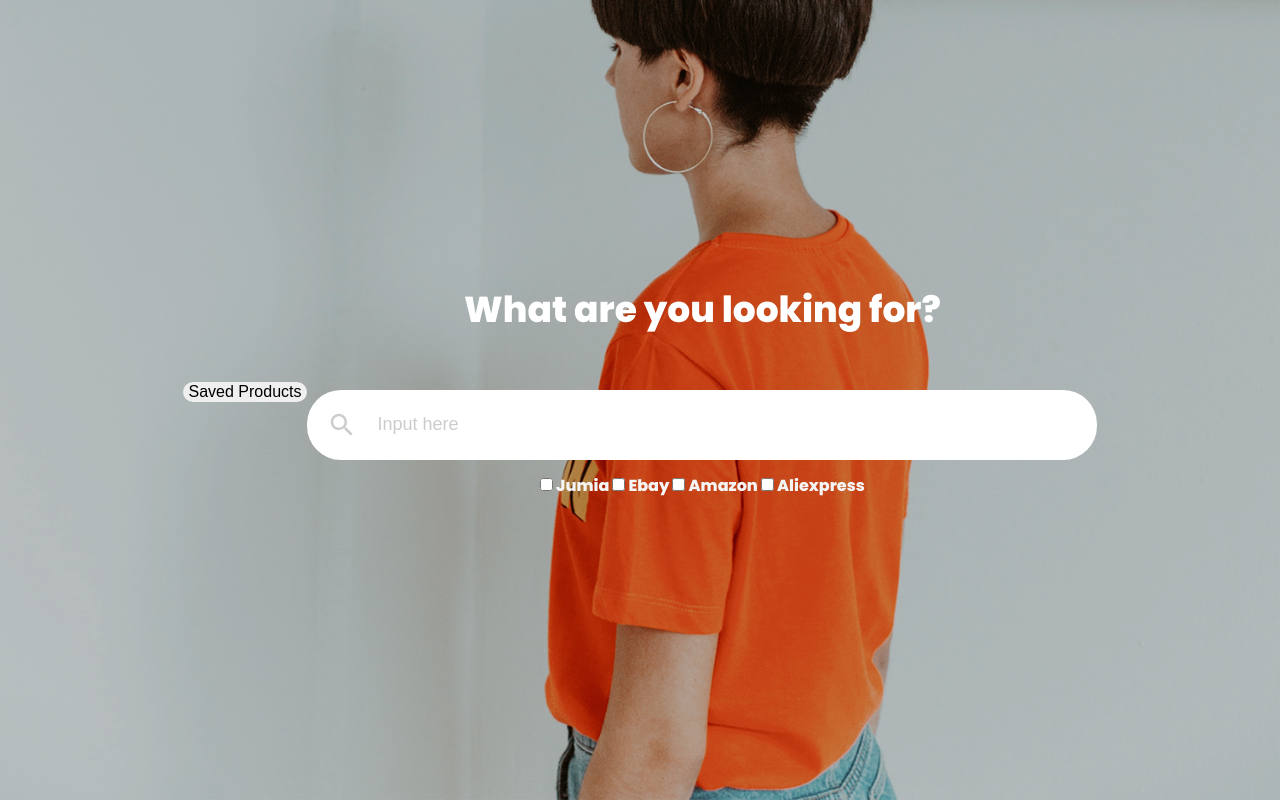
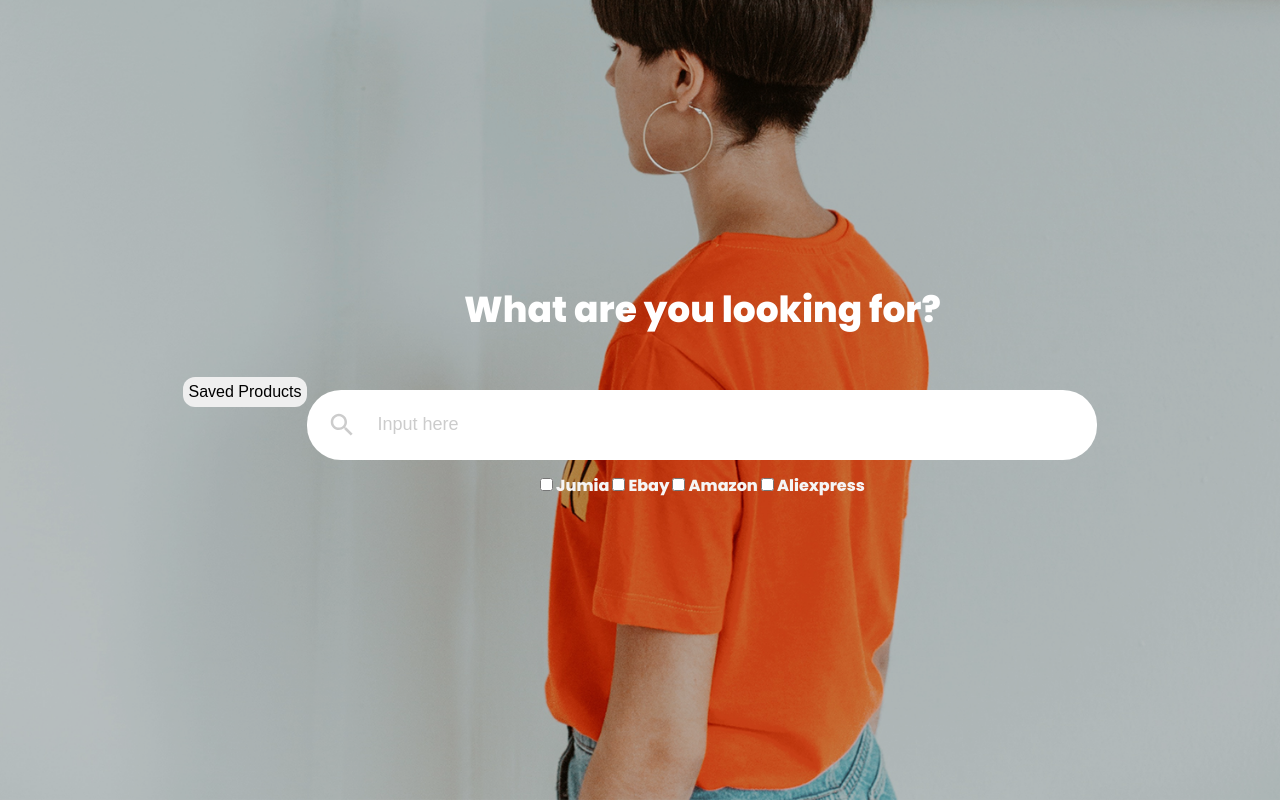
Before and after one commit to Omoleen/final-year-scraper, a Django app: page / in a window 1280 px wide. Run offline with Django 3.2, Linux system fonts and the light colour scheme; the visitor is signed in with stand-in values (Sample User, id 1).

Commit message:
saved products on search page

```diff
--- a/templates/searchpage.html
+++ b/templates/searchpage.html
@@ -21,8 +21,8 @@
   {% endif %}
     <div class="s006">
         {% if user.is_authenticated %}
-        <form style="width: fit-content" action="{% url 'saved_products' %}">
-            <button style="text-align: center; border: none; text-decoration: none; border-radius: 12px" type="submit">Saved Products</button>
+        <form style="width: fit-content; margin-top: 0; margin-left: 0" action="{% url 'saved_products' %}">
+            <button style="text-align: center; border: none; text-decoration: none; border-radius: 12px; height: 30px" type="submit">Saved Products</button>
         </form>
         {% endif %}
       <form method="GET" action="{% url 'search' %}">
```
